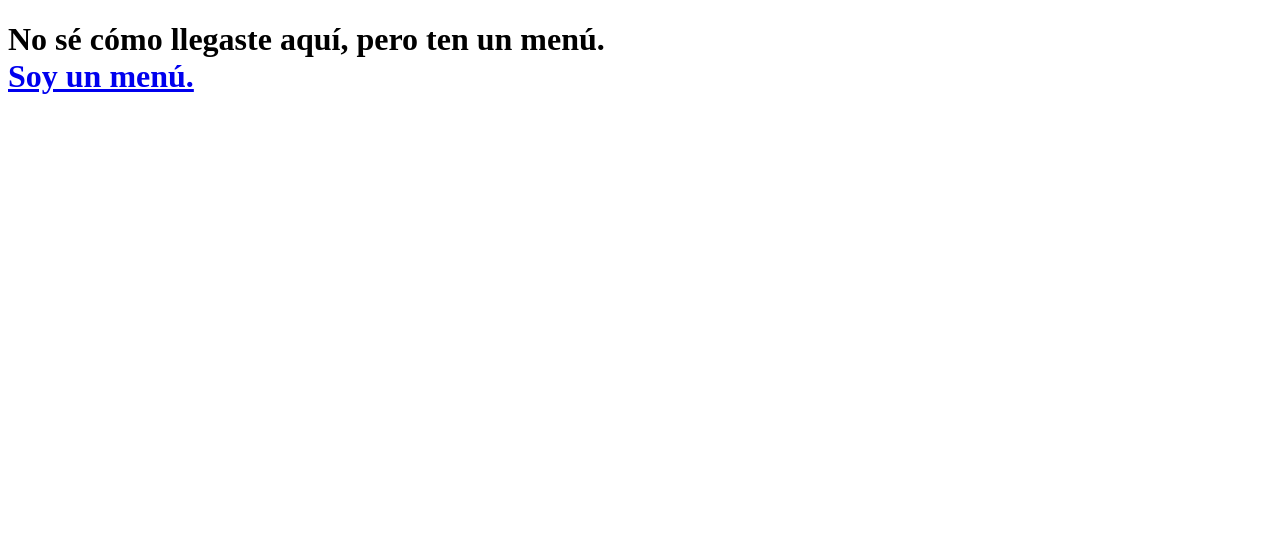
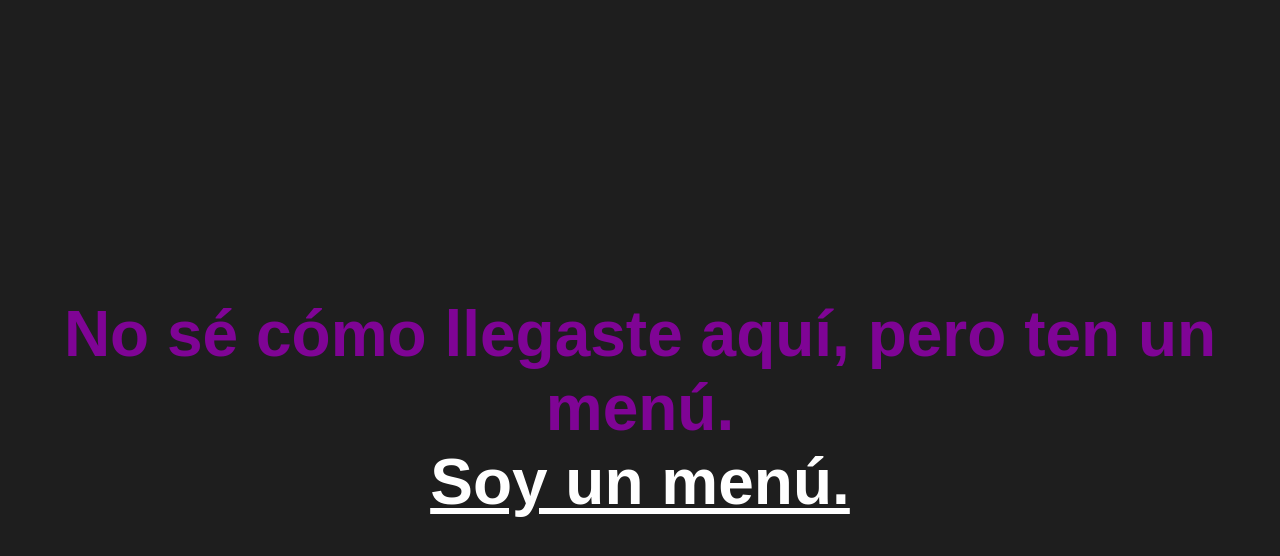
Before and after one commit to RangerLeonardo/Menu_Lemon, a plain HTML site: page docs/index.html in a window 1280 px wide. Drawn offline with Linux system fonts and the light colour scheme; the site is published under a folder, as on GitHub Pages, so addresses that start at the root find nothing.

Commit message:
Menu lemon

```diff
--- a/docs/index.html
+++ b/docs/index.html
@@ -4,11 +4,11 @@
     <meta charset="UTF-8">
     <meta name="viewport" content="width=device-width, initial-scale=1.0">
     <title>Menú Lemon</title>
-    <link rel="stylesheet" href="/docs/css/styles.css">
+    <link rel="stylesheet" href="build/css/styles.css">
 </head>
 <body>
     <div class="div_principal">
-        <h1>No sé cómo llegaste aquí, pero ten un menú.<br><a download="menu_lemon" href="/media/PDF/menu_lemon.pdf" >Soy un menú.</a></h1>
+        <h1>No sé cómo llegaste aquí, pero ten un menú.<br><a download="menu_lemon" href="build/media/PDF/menu_lemon.pdf" >Soy un menú.</a></h1>
     </div>
     <script src="#"></script>
 </body>
```
Also changed, not shown: docs/build/css/styles.css (renamed from docs/css/styles.css), docs/build/html/menuLemon.html (renamed from docs/html/menuLemon.html), docs/build/scripts/scripts.js (renamed from docs/scripts/scripts.js), 2 other files.
